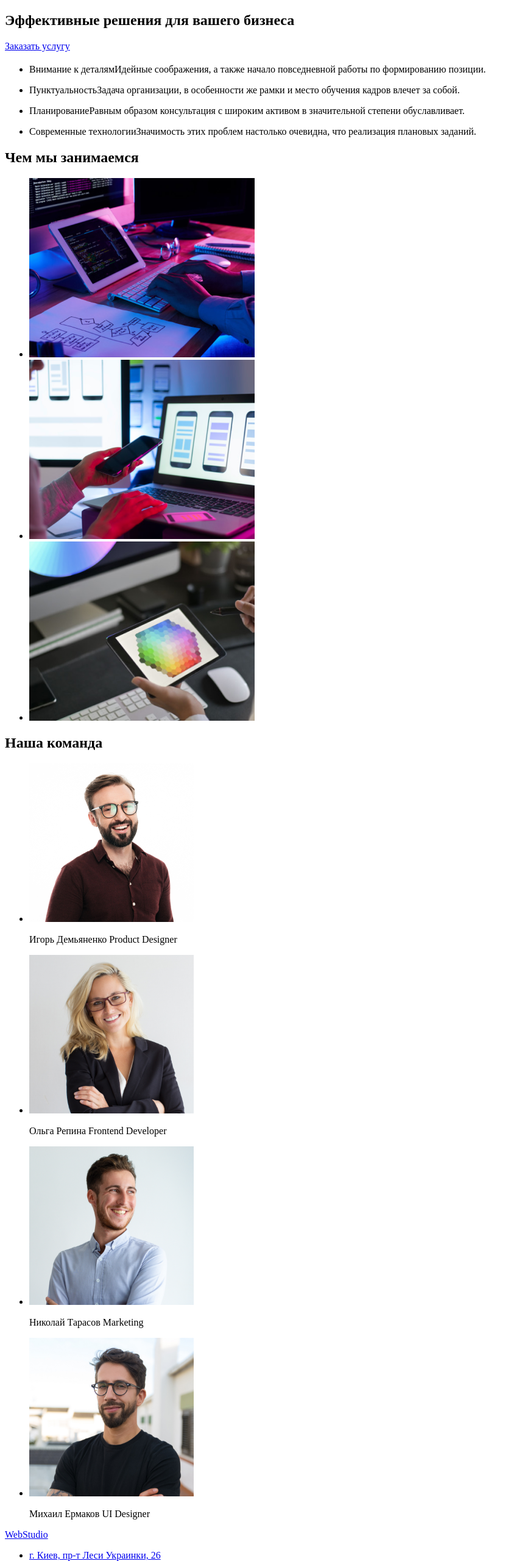
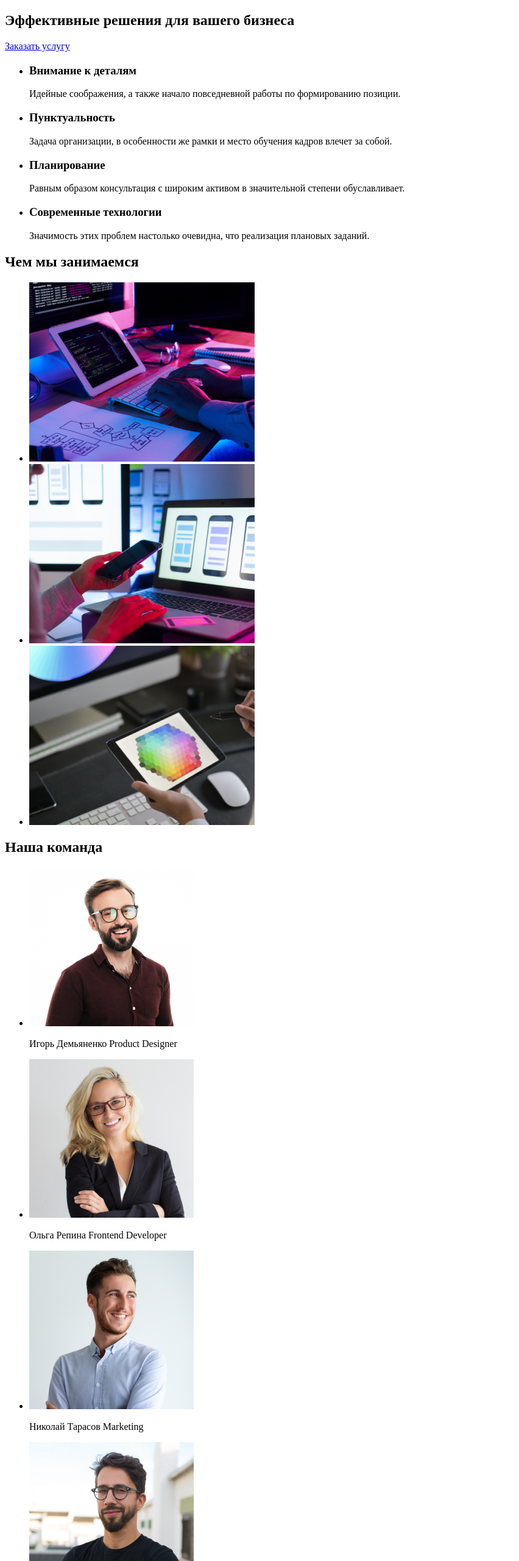
Before and after one commit to Ivan-Pavlukhin/my-project, a plain HTML site: page index.html in a window 1280 px wide. Shown: the part 140-2700 px from the top of the page at 61% size, without its empty margins (0-852 px from the left). Drawn offline with Linux system fonts and the light colour scheme.

Commit message:
исправляет орфографию

```diff
--- a/index.html
+++ b/index.html
@@ -21,65 +21,83 @@
         </ul>
       </nav>
     </header>
+    <!--section hero-->
     <section>
       <h1>Эффективные решения для вашего бизнеса</h1>
       <a href="/">Заказать услугу</a>
     </section>
+    <!--section company advantages-->
     <section>
       <h2></h2>
       <ul>
         <li>
+          <p></p>
+          <h3>Внимание к деталям</h3>
           <p>
-            <span>Внимание к деталям</span>Идейные соображения, а также начало
-            повседневной работы по формированию позиции.
+            Идейные соображения, а также начало повседневной работы по
+            формированию позиции.
           </p>
         </li>
         <li>
+          <p></p>
+          <h3>Пунктуальность</h3>
           <p>
-            <span>Пунктуальность</span>Задача организации, в особенности же
-            рамки и место обучения кадров влечет за собой.
+            Задача организации, в особенности же рамки и место обучения кадров
+            влечет за собой.
           </p>
         </li>
         <li>
+          <p></p>
+          <h3>Планирование</h3>
           <p>
-            <span>Планирование</span>Равным образом консультация с широким
-            активом в значительной степени обуславливает.
+            Равным образом консультация с широким активом в значительной степени
+            обуславливает.
           </p>
         </li>
         <li>
+          <p></p>
+          <h3>Современные технологии</h3>
           <p>
-            <span>Современные технологии</span>Значимость этих проблем настолько
-            очевидна, что реализация плановых заданий.
+            Значимость этих проблем настолько очевидна, что реализация плановых
+            заданий.
           </p>
         </li>
       </ul>
     </section>
+    <!--section what are we doing -->
     <section>
       <h2>Чем мы занимаемся</h2>
       <ul>
         <li>
           <a href=""
             ><img
-              src="./img/foto-whith-algorithm.png"
+              src="./img/foto-with-algorithm.png"
               alt="Человек пишет програмный код, рядом лист с алгоритмом"
+              width="370"
             />
           </a>
         </li>
         <li>
           <a href=""
-            ><img src="./img/foto-whith-fone.png" alt="человек за ноутбуком" />
+            ><img
+              src="./img/foto-with-fone.png"
+              alt="человек за ноутбуком"
+              width="370"
+            />
           </a>
         </li>
         <li>
           <a href=""
             ><img
-              src="./img/foto-whith-color.png"
+              src="./img/foto-with-color.png"
               alt="человек выбирает на планшете цвета"
+              width="370"
             />
           </a>
         </li>
       </ul>
     </section>
+    <!--section our team-->
     <section>
       <h2>Наша команда</h2>
       <ul>
@@ -110,11 +128,11 @@
       </ul>
     </section>
     <footer>
-      <a href="/"
-        ><p>Web<span>Studio</span></p></a
-      >
+      <a href="/">Web<span>Studio</span></a>
+      <address>
+        <a href="/">г. Киев, пр-т Леси Украинки, 26</a>
+      </address>
       <ul>
-        <li><a href="/">г. Киев, пр-т Леси Украинки, 26</a></li>
         <li><a href="/">info@example.com</a></li>
         <li><a href="/">+38 099 111 11 11</a></li>
       </ul>
```
Also changed, not shown: img/foto-with-algorithm.png (renamed from img/foto-whith-algorithm.png), img/foto-with-color.png (renamed from img/foto-whith-color.png), img/foto-with-fone.png (renamed from img/foto-whith-fone.png).
